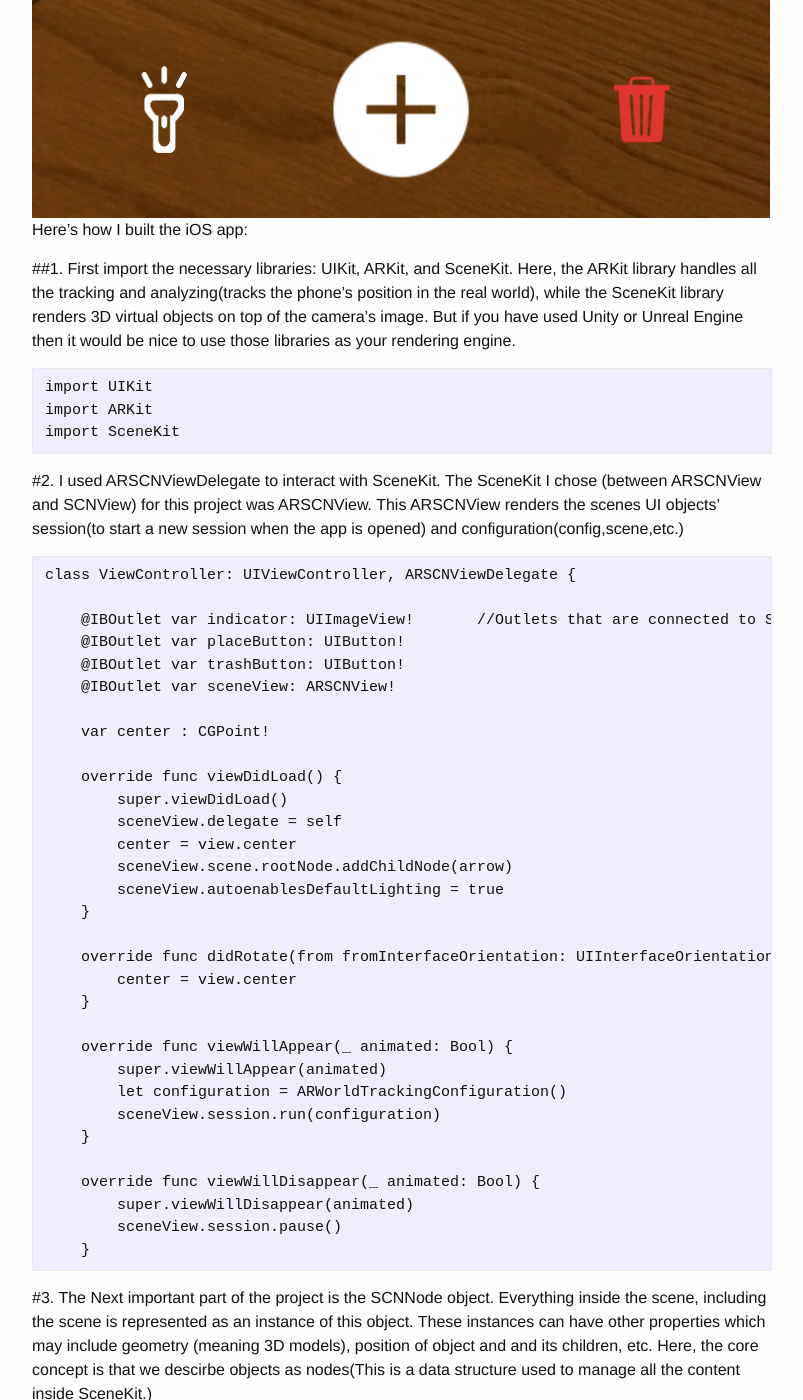
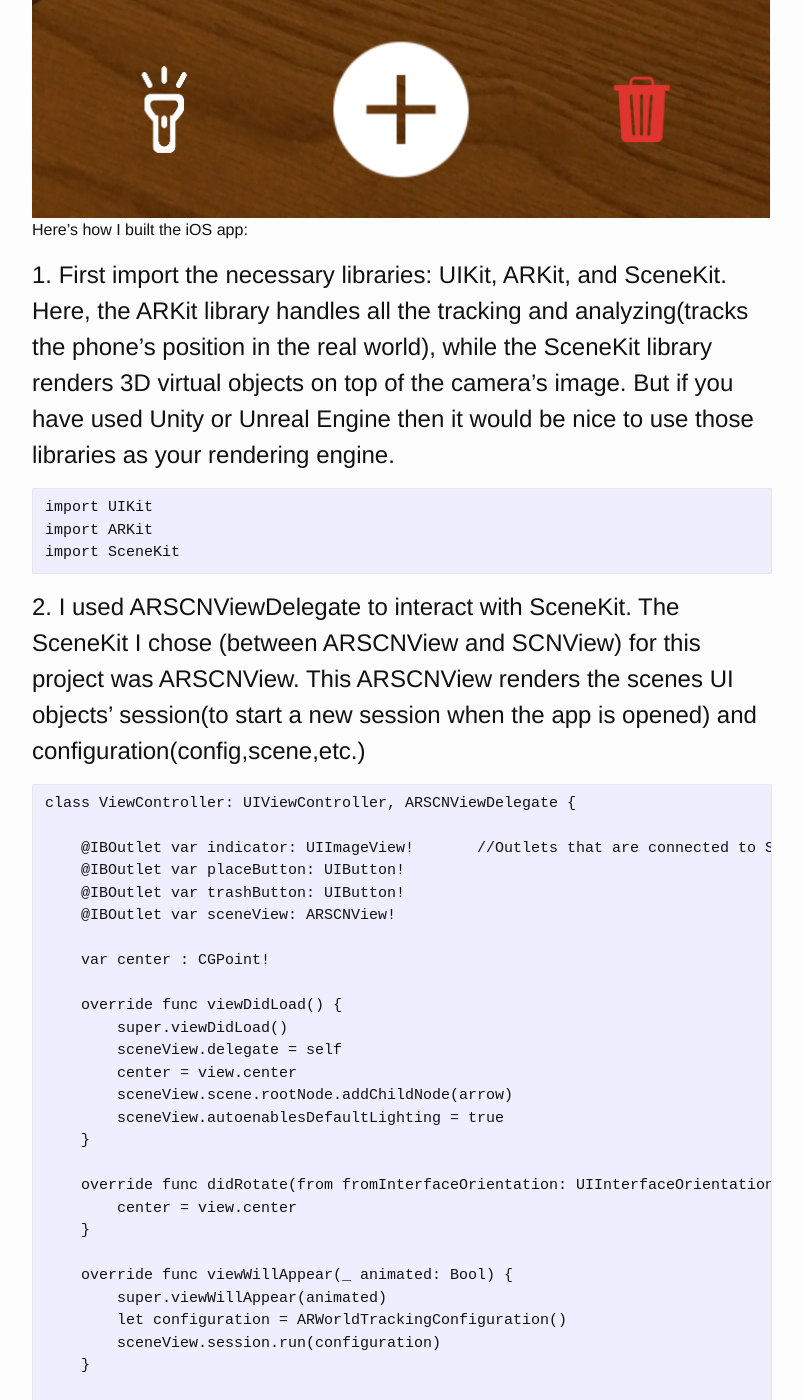
Before and after one commit to alexalwks2/aaronjohn2.github.io, a Jekyll site: the page built from _posts/2018-08-18-ar-ruler.md, in a window 1280 px wide and 1400 px high, scrolled down 1427 px. Shown: the whole window, without its empty margins (238-1041 px from the left). Built offline with Jekyll 4.4.1, drawn with Linux system fonts in a browser that asks for light colours; comment, search, counter and statistics services are not loaded; some of the changed text lies outside the part shown.

Commit message:
Update 2018-08-18-ar-ruler.md

````diff
--- a/_posts/2018-08-18-ar-ruler.md
+++ b/_posts/2018-08-18-ar-ruler.md
@@ -16,7 +16,7 @@ In this project I made a Augmented Reality Ruler which relies on the built in se
 
 Here’s how I built the iOS app:
 
-##1. First import the necessary libraries: UIKit, ARKit, and SceneKit. Here, the ARKit library handles all the tracking and analyzing(tracks the phone's position in the real world), while the SceneKit library renders 3D virtual objects on top of the camera's image. But if you have used Unity or Unreal Engine then it would be nice to use those libraries as your rendering engine.
+# 1. First import the necessary libraries: UIKit, ARKit, and SceneKit. Here, the ARKit library handles all the tracking and analyzing(tracks the phone's position in the real world), while the SceneKit library renders 3D virtual objects on top of the camera's image. But if you have used Unity or Unreal Engine then it would be nice to use those libraries as your rendering engine.
 
 ```
 import UIKit
@@ -24,7 +24,7 @@ import ARKit
 import SceneKit
 ```
 
-#2. I used ARSCNViewDelegate to interact with SceneKit. The SceneKit I chose (between ARSCNView and SCNView) for this project was ARSCNView. This ARSCNView renders the scenes UI objects' session(to start a new session when the app is opened) and configuration(config,scene,etc.)
+# 2. I used ARSCNViewDelegate to interact with SceneKit. The SceneKit I chose (between ARSCNView and SCNView) for this project was ARSCNView. This ARSCNView renders the scenes UI objects' session(to start a new session when the app is opened) and configuration(config,scene,etc.)
 
 ```
 class ViewController: UIViewController, ARSCNViewDelegate {
@@ -61,7 +61,7 @@ class ViewController: UIViewController, ARSCNViewDelegate {
 ```
 
 
-#3. The Next important part of the project is the SCNNode object. Everything inside the scene, including the scene is represented as an instance of this object. These instances can have other properties which may include geometry (meaning 3D models), position of object and and its children, etc. Here, the core concept is that we descirbe objects as nodes(This is a data structure used to manage all the content inside SceneKit.)
+# 3. The Next important part of the project is the SCNNode object. Everything inside the scene, including the scene is represented as an instance of this object. These instances can have other properties which may include geometry (meaning 3D models), position of object and and its children, etc. Here, the core concept is that we descirbe objects as nodes(This is a data structure used to manage all the content inside SceneKit.)
 
 ```
     var startNode: SCNNode!         //variables for setting up Nodes
@@ -75,7 +75,7 @@ class ViewController: UIViewController, ARSCNViewDelegate {
 ```
 
 
-#4.
+# 4.
 
 ```
 func renderer(_ renderer: SCNSceneRenderer, updateAtTime time: TimeInterval) {
@@ -92,7 +92,7 @@ func renderer(_ renderer: SCNSceneRenderer, updateAtTime time: TimeInterval) {
 ```
 
 
-#5.
+# 5.
 
 ```
   func getAveragePosition(from positions : ArraySlice<SCNVector3>) -> SCNVector3 {
@@ -111,7 +111,7 @@ func renderer(_ renderer: SCNSceneRenderer, updateAtTime time: TimeInterval) {
 ```
 
 
-#6.
+# 6.
 
 ```
 @IBAction func placeAction(_ sender: UIButton) {
@@ -169,7 +169,7 @@ func renderer(_ renderer: SCNSceneRenderer, updateAtTime time: TimeInterval) {
 ```
 
 
-#7.
+# 7.
 
 ```
  @IBAction func deleteAction(_ sender: UIButton) {
@@ -182,7 +182,7 @@ func renderer(_ renderer: SCNSceneRenderer, updateAtTime time: TimeInterval) {
 ```
 
 
-#8.
+# 8.
 
 ```
 @IBAction func toggleTorch(_ sender: UIButton) {
@@ -211,7 +211,7 @@ func renderer(_ renderer: SCNSceneRenderer, updateAtTime time: TimeInterval) {
 ```
 
 
-#9.
+# 9.
 
 ```
 extension SCNGeometry {
````
